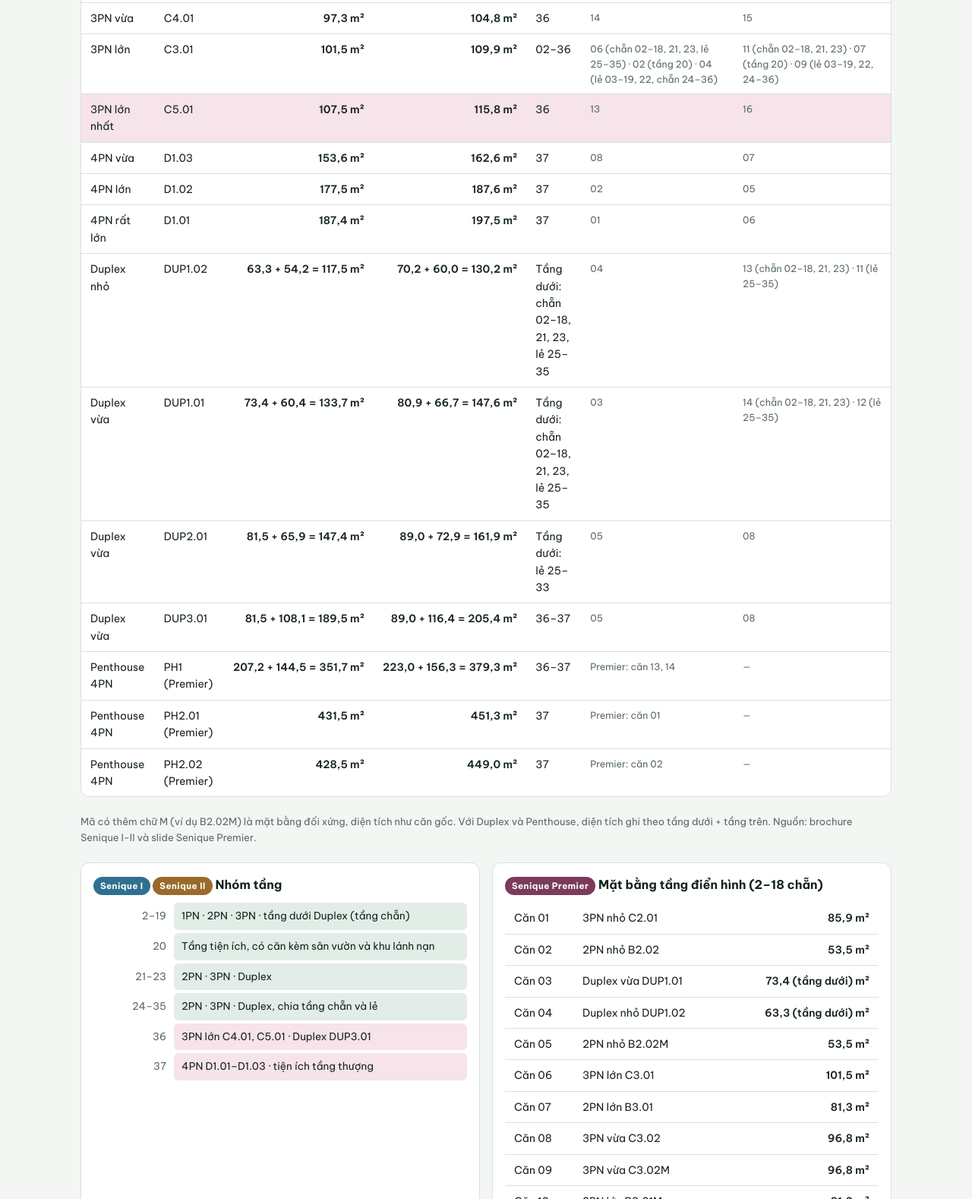
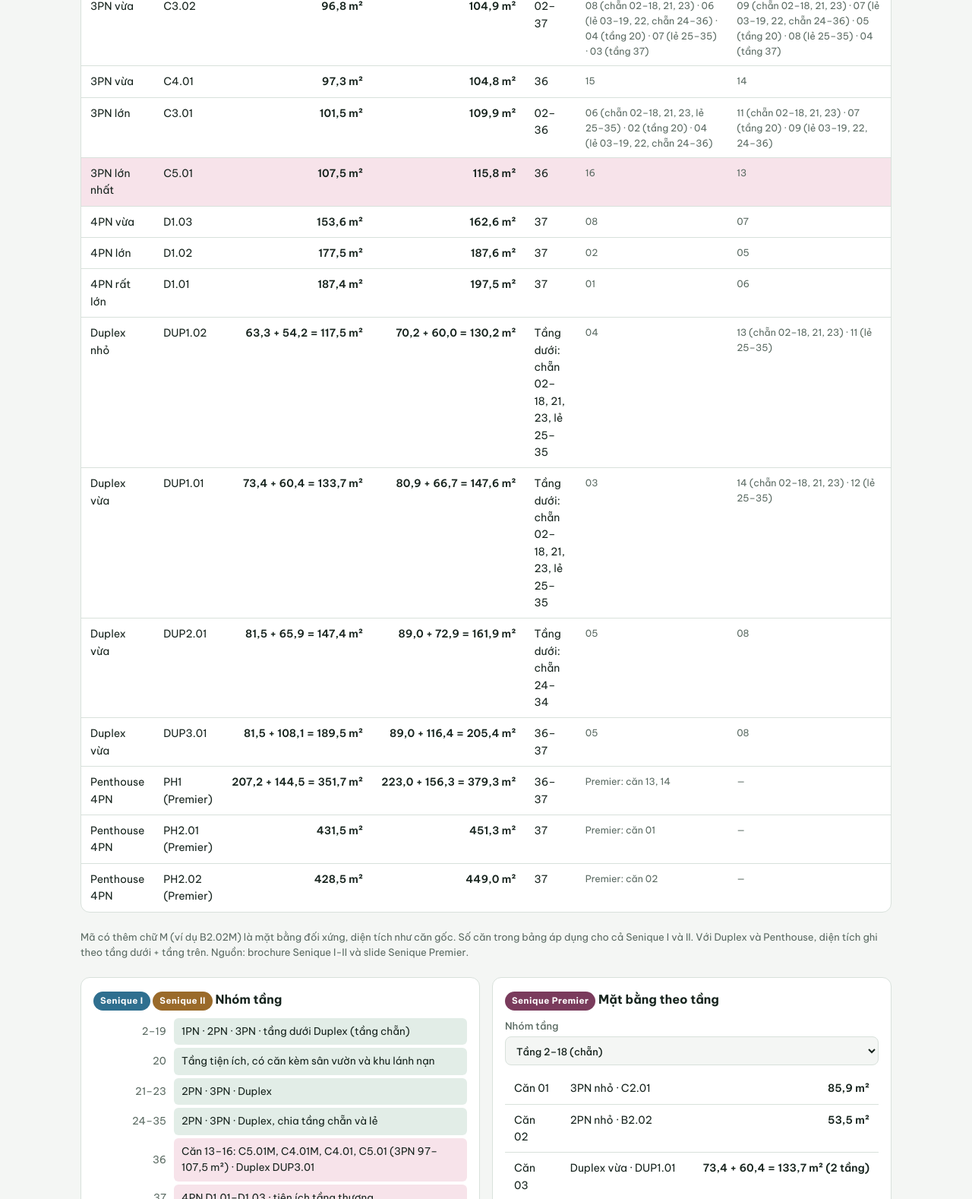
Before and after one commit to HarryNgVN/senique-cam-nang, a plain HTML site: page index.html in a window 1280 px wide. Shown: the part 7228-8806 px from the top of the page at 76% size. Drawn offline with Linux system fonts and the light colour scheme.

Commit message:
Add files via upload

```diff
--- a/index.html
+++ b/index.html
@@ -294,16 +294,16 @@ footer .in{display:grid;gap:8px}
   <div>
     <div class="eyebrow">Loại căn</div>
     <h2>Các loại căn hộ</h2>
-    <p class="lede">Ba tòa dùng chung bộ mã căn 1–4 phòng ngủ và Duplex. Riêng Premier có thêm Penthouse ở tầng 36–37. Căn 3PN lớn nhất dự án là C5.01 ở tầng 36, thông thủy 107,5 m².</p>
+    <p class="lede">Ba tòa dùng chung bộ mã căn 1–4 phòng ngủ và Duplex. Số căn đánh giống nhau ở cả 3 tòa: Senique I và II giống hệt nhau, Premier khác ở tầng 20 (toàn tiện ích) và tầng 36–37 (Penthouse). Căn 3PN lớn nhất là C5.01 (căn 16) và C5.01M (căn 13) ở tầng 36 của tòa I và tòa II, thông thủy 107,5 m².</p>
   </div>
   <div class="chips" id="f-br" role="group" aria-label="Lọc theo số phòng ngủ"></div>
   <div class="tw">
     <table>
-      <thead><tr><th>Loại</th><th>Mã</th><th class="num">Thông thủy</th><th class="num">Tim tường</th><th>Tầng</th><th>Căn số · Senique I</th><th>Căn số · Senique II</th></tr></thead>
+      <thead><tr><th>Loại</th><th>Mã</th><th class="num">Thông thủy</th><th class="num">Tim tường</th><th>Tầng</th><th>Căn số · mặt bằng gốc</th><th>Căn số · đối xứng (mã M)</th></tr></thead>
       <tbody id="types"></tbody>
     </table>
   </div>
-  <p class="note">Mã có thêm chữ M (ví dụ B2.02M) là mặt bằng đối xứng, diện tích như căn gốc. Với Duplex và Penthouse, diện tích ghi theo tầng dưới + tầng trên. Nguồn: brochure Senique I-II và slide Senique Premier.</p>
+  <p class="note">Mã có thêm chữ M (ví dụ B2.02M) là mặt bằng đối xứng, diện tích như căn gốc. Số căn trong bảng áp dụng cho cả Senique I và II. Với Duplex và Penthouse, diện tích ghi theo tầng dưới + tầng trên. Nguồn: brochure Senique I-II và slide Senique Premier.</p>
 
   <div class="two">
     <div class="card">
@@ -313,18 +313,19 @@ footer .in{display:grid;gap:8px}
         <div class="fl"><span class="lv">20</span><span class="bar">Tầng tiện ích, có căn kèm sân vườn và khu lánh nạn</span></div>
         <div class="fl"><span class="lv">21–23</span><span class="bar">2PN · 3PN · Duplex</span></div>
         <div class="fl"><span class="lv">24–35</span><span class="bar">2PN · 3PN · Duplex, chia tầng chẵn và lẻ</span></div>
-        <div class="fl"><span class="lv">36</span><span class="bar ph">3PN lớn C4.01, C5.01 · Duplex DUP3.01</span></div>
+        <div class="fl"><span class="lv">36</span><span class="bar ph">Căn 13–16: C5.01M, C4.01M, C4.01, C5.01 (3PN 97–107,5 m²) · Duplex DUP3.01</span></div>
         <div class="fl"><span class="lv">37</span><span class="bar ph">4PN D1.01–D1.03 · tiện ích tầng thượng</span></div>
       </div>
     </div>
     <div class="card">
-      <h3><span class="tag t-sp">Senique Premier</span> Mặt bằng tầng điển hình (2–18 chẵn)</h3>
+      <h3><span class="tag t-sp">Senique Premier</span> Mặt bằng theo tầng</h3>
+      <div class="finder"><label for="sp-group">Nhóm tầng<select id="sp-group"></select></label></div>
       <div class="tw" style="border:0">
         <table>
           <tbody id="sp-floor"></tbody>
         </table>
       </div>
-      <p class="note">Tầng 36: căn 13, 14 là Penthouse PH1 (tầng dưới). Tầng 37: căn 01 PH2.01, căn 02 PH2.02.</p>
+      <p class="note">Tầng 20 Premier là tầng tiện ích, không có căn hộ. Khác S1/S2: tầng 22 đã có Duplex DUP2.01, tầng 23 dùng mặt bằng nhóm 25–35, tầng 36–37 là Penthouse. Căn Duplex và Penthouse ghi diện tích tầng dưới; tầng trên không đánh số căn riêng.</p>
     </div>
   </div>
 </div></section>
@@ -333,12 +334,12 @@ footer .in{display:grid;gap:8px}
   <div>
     <div class="eyebrow">Tra căn</div>
     <h2>Căn của tôi là loại nào?</h2>
-    <p class="lede">Chọn tòa, nhập tầng và số căn (ví dụ tầng 36, căn 13). Áp dụng cho Senique I và II theo bảng trong brochure.</p>
+    <p class="lede">Chọn tòa, nhập tầng và số căn (ví dụ tầng 36, căn 13). Senique I và II tra theo bảng căn trong brochure, Premier tra theo mặt bằng từng tầng trong slide Premier.</p>
   </div>
   <div class="card">
     <div class="finder">
       <label for="f-t">Tòa
-        <select id="f-t"><option value="s1">Senique I</option><option value="s2">Senique II</option></select>
+        <select id="f-t"><option value="s1">Senique I</option><option value="s2">Senique II</option><option value="sp">Senique Premier</option></select>
       </label>
       <label for="f-f">Tầng<input id="f-f" type="number" inputmode="numeric" min="2" max="37" value="36"></label>
       <label for="f-u">Số căn<input id="f-u" type="number" inputmode="numeric" min="1" max="24" value="13"></label>
@@ -668,18 +669,18 @@ footer .in{display:grid;gap:8px}
       {s1:[[24,E],[20,[...O,...O2]],[18,E2],[16,[20]],[22,[21,23]]], s2:[[17,[...E,21,23]],[13,[...O,...E2]],[9,[20]],[15,O2]]}],
     ["2","2PN lớn","B3.01",81.3,88.4,"02–23","07 (chẵn 02–18, 21, 23) · 05 (lẻ 03–19, 22) · 03 (tầng 20)","10 (chẵn 02–18, 21, 23) · 08 (lẻ 03–19, 22) · 06 (tầng 20)",
       {s1:[[7,[...E,21,23]],[5,[...O,22]],[3,[20]]], s2:[[10,[...E,21,23]],[8,[...O,22]],[6,[20]]]}],
-    ["3","3PN nhỏ","C2.02",83.2,90.3,"02–19, 21–36","16 (chẵn 02–18, 21, 23) · 12 (lẻ 03–19, 22, chẵn 24–36) · 14 (lẻ 25–35)","như Senique I",
-      {s1:[[16,[...E,21,23]],[12,[...O,22,...E3]],[14,O2]], s2:[[16,[...E,21,23]],[12,[...O,22,...E3]],[14,O2]]}],
+    ["3","3PN nhỏ","C2.02",83.2,90.3,"02–19, 21–36","16 (chẵn 02–18, 21, 23) · 12 (lẻ 03–19, 22, chẵn 24–36) · 14 (lẻ 25–35)","—",
+      {s1:[[16,[...E,21,23]],[12,[...O,22,...E3]],[14,O2]], s2:[]}],
     ["3","3PN nhỏ","C1.01",84.9,92.1,"21–35","21 (21, 23) · 17 (chẵn 22–34) · 19 (lẻ 25–35)","18 (21, 23) · 14 (chẵn 22–34) · 16 (lẻ 25–35)",
       {s1:[[21,[21,23]],[17,E2],[19,O2]], s2:[[18,[21,23]],[14,E2],[16,O2]]}],
-    ["3","3PN nhỏ","C2.01",85.9,93.1,"02–19, 21–36","01","01",
-      {s1:[[1,[...r(2,19),...r(21,36)]]], s2:[[1,[...r(2,19),...r(21,36)]]]}],
+    ["3","3PN nhỏ","C2.01",85.9,93.1,"02–19, 21–36","01","—",
+      {s1:[[1,[...r(2,19),...r(21,36)]]], s2:[]}],
     ["3","3PN vừa","C3.02",96.8,104.9,"02–37","08 (chẵn 02–18, 21, 23) · 06 (lẻ 03–19, 22, chẵn 24–36) · 04 (tầng 20) · 07 (lẻ 25–35) · 03 (tầng 37)","09 (chẵn 02–18, 21, 23) · 07 (lẻ 03–19, 22, chẵn 24–36) · 05 (tầng 20) · 08 (lẻ 25–35) · 04 (tầng 37)",
       {s1:[[8,[...E,21,23]],[6,[...O,22,...E3]],[4,[20]],[7,O2],[3,[37]]], s2:[[9,[...E,21,23]],[7,[...O,22,...E3]],[5,[20]],[8,O2],[4,[37]]]}],
-    ["3","3PN vừa","C4.01",97.3,104.8,"36","14","15", {s1:[[14,[36]]], s2:[[15,[36]]]}],
+    ["3","3PN vừa","C4.01",97.3,104.8,"36","15","14", {s1:[[15,[36]]], s2:[[14,[36]]]}],
     ["3","3PN lớn","C3.01",101.5,109.9,"02–36","06 (chẵn 02–18, 21, 23, lẻ 25–35) · 02 (tầng 20) · 04 (lẻ 03–19, 22, chẵn 24–36)","11 (chẵn 02–18, 21, 23) · 07 (tầng 20) · 09 (lẻ 03–19, 22, 24–36)",
       {s1:[[6,[...E,21,23,...O2]],[2,[20]],[4,[...O,22,...E3]]], s2:[[11,[...E,21,23]],[7,[20]],[9,[...O,22,...r(24,36)]]]}],
-    ["3","3PN lớn nhất","C5.01",107.5,115.8,"36","13","16", {s1:[[13,[36]]], s2:[[16,[36]]]}, false, true],
+    ["3","3PN lớn nhất","C5.01",107.5,115.8,"36","16","13", {s1:[[16,[36]]], s2:[[13,[36]]]}, false, true],
     ["4","4PN vừa","D1.03",153.6,162.6,"37","08","07", {s1:[[8,[37]]], s2:[[7,[37]]]}],
     ["4","4PN lớn","D1.02",177.5,187.6,"37","02","05", {s1:[[2,[37]]], s2:[[5,[37]]]}],
     ["4","4PN rất lớn","D1.01",187.4,197.5,"37","01","06", {s1:[[1,[37]]], s2:[[6,[37]]]}],
@@ -687,8 +688,8 @@ footer .in{display:grid;gap:8px}
       {s1:[[4,[...E,21,23,...O2]]], s2:[[13,[...E,21,23]],[11,O2]]}, true],
     ["d","Duplex vừa","DUP1.01","73,4 + 60,4 = 133,7","80,9 + 66,7 = 147,6","Tầng dưới: chẵn 02–18, 21, 23, lẻ 25–35","03","14 (chẵn 02–18, 21, 23) · 12 (lẻ 25–35)",
       {s1:[[3,[...E,21,23,...O2]]], s2:[[14,[...E,21,23]],[12,O2]]}, true],
-    ["d","Duplex vừa","DUP2.01","81,5 + 65,9 = 147,4","89,0 + 72,9 = 161,9","Tầng dưới: lẻ 25–33","05","08",
-      {s1:[[5,r(25,33,2)]], s2:[[8,r(25,33,2)]]}, true],
+    ["d","Duplex vừa","DUP2.01","81,5 + 65,9 = 147,4","89,0 + 72,9 = 161,9","Tầng dưới: chẵn 24–34","05","08",
+      {s1:[[5,r(24,34,2)]], s2:[[8,r(24,34,2)]]}, true],
     ["d","Duplex vừa","DUP3.01","81,5 + 108,1 = 189,5","89,0 + 116,4 = 205,4","36–37","05","08", {s1:[[5,[36]]], s2:[[8,[36]]]}, true],
     ["p","Penthouse 4PN","PH1 (Premier)","207,2 + 144,5 = 351,7","223,0 + 156,3 = 379,3","36–37","Premier: căn 13, 14","—", null],
     ["p","Penthouse 4PN","PH2.01 (Premier)","431,5","451,3","37","Premier: căn 01","—", null],
@@ -706,37 +707,70 @@ footer .in{display:grid;gap:8px}
   }
   renderTypes();
 
-  /* Premier tầng điển hình 2-18 chẵn */
-  const SPF = [["01","3PN nhỏ C2.01","85,9"],["02","2PN nhỏ B2.02","53,5"],["03","Duplex vừa DUP1.01","73,4 (tầng dưới)"],["04","Duplex nhỏ DUP1.02","63,3 (tầng dưới)"],["05","2PN nhỏ B2.02M","53,5"],["06","3PN lớn C3.01","101,5"],["07","2PN lớn B3.01","81,3"],["08","3PN vừa C3.02","96,8"],["09","3PN vừa C3.02M","96,8"],["10","2PN lớn B3.01M","81,3"],["11","3PN lớn C3.01M","101,5"],["12","2PN nhỏ B2.02","53,5"],["13","Duplex nhỏ DUP1.02M","63,3 (tầng dưới)"],["14","Duplex vừa DUP1.01M","73,4 (tầng dưới)"],["15","2PN nhỏ B2.02M","53,5"],["16","3PN nhỏ C2.02","83,2"],["17","2PN vừa B1.01M","64,3"],["18","1PN A1.01M","42,0"],["19","1PN A1.01","42,0"],["20","2PN nhỏ B2.01M","54,4"],["21","2PN nhỏ B2.01","54,4"],["22","1PN A1.01M","42,0"],["23","1PN A1.01","42,0"],["24","2PN vừa B1.01","64,3"]];
-  const spb = $("#sp-floor");
-  SPF.forEach(([u,t,a]) => { const tr = document.createElement("tr"); [["Căn "+u],[t],[a+" m²","num"]].forEach(([v,c]) => { const td = document.createElement("td"); if(c) td.className = c; td.textContent = v; tr.appendChild(td); }); spb.appendChild(tr); });
+  /* Premier: mặt bằng từng nhóm tầng, đọc từ slide Senique Premier */
+  const pm = s => Object.fromEntries(s.split(" ").map((c,i) => [i+1, c]).filter(([,c]) => c !== "-"));
+  const PM = {
+    e2:  pm("C2.01 B2.02 DUP1.01 DUP1.02 B2.02M C3.01 B3.01 C3.02 C3.02M B3.01M C3.01M B2.02 DUP1.02M DUP1.01M B2.02M C2.02 B1.01M A1.01M A1.01 B2.01M B2.01 A1.01M A1.01 B1.01"),
+    o3:  pm("C2.01 B2.02 B2.02M C3.01 B3.01 C3.02 C3.02M B3.01M C3.01M B2.02 B2.02M C2.02 B1.01M A1.01M A1.01 B2.01M B2.01 A1.01M A1.01 B1.01"),
+    f21: pm("C2.01 B2.02 DUP1.01 DUP1.02 B2.02M C3.01 B3.01 C3.02 C3.02M B3.01M C3.01M B2.02 DUP1.02M DUP1.01M B2.02M C2.02 B1.01M C1.01M B2.01M B2.01 C1.01 B1.01"),
+    e22: pm("C2.01 B2.02 B2.02M C3.01 DUP2.01 C3.02 C3.02M DUP2.01M C3.01M B2.02 B2.02M C2.02 B1.01M C1.01M B2.01M B2.01 C1.01 B1.01"),
+    o23: pm("C2.01 B2.02 DUP1.01 DUP1.02 B2.02M C3.01 C3.02 C3.02M C3.01M B2.02 DUP1.02M DUP1.01M B2.02M C2.02 B1.01M C1.01M B2.01M B2.01 C1.01 B1.01"),
+    f36: pm("C2.01 B2.02 B2.02M C3.01 DUP3.01 C3.02 C3.02M DUP3.01M C3.01M B2.02 B2.02M C2.02 PH1M PH1"),
+    f37: pm("PH2.01 PH2.02")
+  };
+  const PGROUPS = [["e2","Tầng 2–18 (chẵn)"],["o3","Tầng 3–19 (lẻ)"],["f21","Tầng 21"],["e22","Tầng 22–34 (chẵn)"],["o23","Tầng 23–35 (lẻ)"],["f36","Tầng 36"],["f37","Tầng 37"]];
+  const pGroup = f => f >= 2 && f <= 18 && f % 2 === 0 ? "e2" : f >= 3 && f <= 19 && f % 2 ? "o3" : f === 21 ? "f21" : f >= 22 && f <= 34 && f % 2 === 0 ? "e22" : f >= 23 && f <= 35 && f % 2 ? "o23" : f === 36 ? "f36" : f === 37 ? "f37" : null;
+  const typeOf = code => { const base = code.replace(/M$/, ""); return TYPES.find(t => t[2] === base || t[2].startsWith(base + " ")); };
+  const isDup = code => /^DUP/.test(code);
+
+  const spSel = $("#sp-group"), spb = $("#sp-floor");
+  PGROUPS.forEach(([v,l]) => { const o = document.createElement("option"); o.value = v; o.textContent = l; spSel.appendChild(o); });
+  function renderSp(){
+    spb.textContent = "";
+    Object.entries(PM[spSel.value]).forEach(([u, code]) => {
+      const t = typeOf(code); const tr = document.createElement("tr");
+      const a = t ? fmt(t[3]) + (isDup(code) || /^PH1/.test(code) ? " (2 tầng)" : "") : "";
+      [["Căn " + String(u).padStart(2,"0")],[(t ? t[1] + " · " : "") + code],[a,"num"]].forEach(([v,c]) => { const td = document.createElement("td"); if(c) td.className = c; td.textContent = v; tr.appendChild(td); });
+      spb.appendChild(tr);
+    });
+  }
+  spSel.addEventListener("change", renderSp); renderSp();
 
   /* tra căn */
+  function showRes(host, t, code, extra){
+    const d = document.createElement("div"); d.className = "res";
+    const b = document.createElement("b"); b.textContent = t[1] + " · " + code;
+    const p = document.createElement("p"); p.className = "note";
+    p.textContent = "Thông thủy " + fmt(t[3]) + " · tim tường " + fmt(t[4]) + (extra ? " · " + extra : "");
+    d.append(b, p); host.appendChild(d);
+  }
   function find(){
     const tw = $("#f-t").value, f = parseInt($("#f-f").value,10), u = parseInt($("#f-u").value,10);
     const host = $("#f-res"); host.textContent = "";
     if(!f || !u){ return; }
-    const hits = [];
+    const none = msg => { const p = document.createElement("p"); p.className = "note"; p.textContent = msg; host.appendChild(p); };
+    if(tw === "sp"){
+      if(f === 20){ none("Tầng 20 của Premier là tầng tiện ích, không có căn hộ."); return; }
+      const g = pGroup(f); const code = g && PM[g][u];
+      if(code){ showRes(host, typeOf(code), code, isDup(code) ? "tầng dưới của căn Duplex" : /^PH1/.test(code) ? "Penthouse 2 tầng 36–37" : ""); return; }
+      const g0 = pGroup(f-1); const up = g0 && PM[g0][u];
+      if(up && (isDup(up) || /^PH1/.test(up))){ showRes(host, typeOf(up), up, "tầng trên của căn 2 tầng (tầng dưới là tầng " + (f-1) + ")"); return; }
+      none("Premier không có căn " + String(u).padStart(2,"0") + " ở tầng " + f + ". Kiểm tra lại số tầng, số căn.");
+      return;
+    }
+    const direct = [], upper = [];
     TYPES.forEach(t => {
       const d = t[8]; if(!d) return;
-      (d[tw]||[]).forEach(([unit, floors]) => {
+      [["s1",""],["s2","M"]].forEach(([k, suf]) => (d[k]||[]).forEach(([unit, floors]) => {
         if(unit !== u) return;
-        if(floors.includes(f)) hits.push([t, t[9] ? "tầng dưới của căn Duplex" : ""]);
-        else if(t[9] && floors.includes(f-1)) hits.push([t, "tầng trên của căn Duplex (tầng dưới là tầng " + (f-1) + ")"]);
-      });
+        const code = t[2] + suf;
+        if(floors.includes(f)) direct.push([t, code, t[9] ? "tầng dưới của căn Duplex" : ""]);
+        else if(t[9] && floors.includes(f-1)) upper.push([t, code, "tầng trên của căn Duplex (tầng dưới là tầng " + (f-1) + ")"]);
+      }));
     });
-    if(!hits.length){
-      const p = document.createElement("p"); p.className = "note";
-      p.textContent = "Không thấy căn " + String(u).padStart(2,"0") + " tầng " + f + " trong bảng của brochure. Kiểm tra lại số tầng, số căn hoặc xem mặt bằng tầng.";
-      host.appendChild(p); return;
-    }
-    hits.forEach(([t, extra]) => {
-      const d = document.createElement("div"); d.className = "res";
-      const b = document.createElement("b"); b.textContent = t[1] + " · " + t[2];
-      const p = document.createElement("p"); p.className = "note";
-      p.textContent = "Thông thủy " + fmt(t[3]) + " · tim tường " + fmt(t[4]) + (extra ? " · " + extra : "");
-      d.append(b, p); host.appendChild(d);
-    });
+    const hits = direct.length ? direct : upper;
+    hits.forEach(([t, code, x]) => showRes(host, t, code, x));
+    if(!hits.length) none("Không thấy căn " + String(u).padStart(2,"0") + " tầng " + f + " trong bảng của brochure. Kiểm tra lại số tầng, số căn.");
   }
   ["#f-t","#f-f","#f-u"].forEach(s => $(s).addEventListener("input", find));
   find();
```
